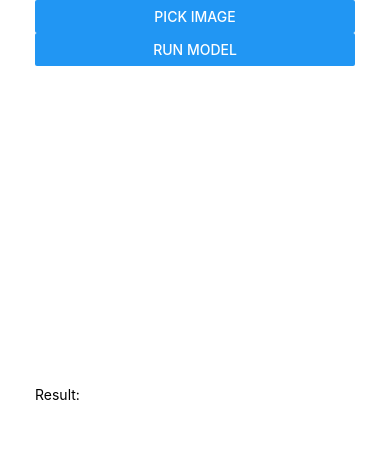
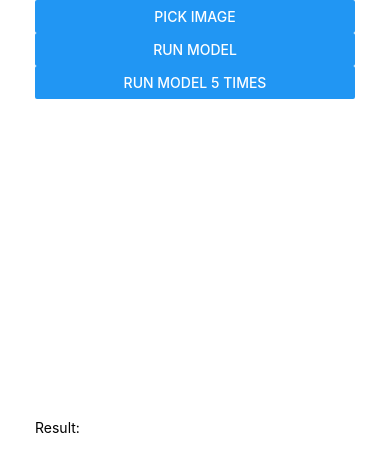
Before and after one commit to swittk/react-native-tensorflow-lite, a React Native app in the folder example/: screen / in a window 390 px wide. Shown: the top 472 px of the page. Built offline with nearby package versions, Linux system fonts and the light colour scheme.

Commit message:
now this is weird, if we call model only once then it does not crash, call it five times however, and it crashses

```diff
--- a/example/src/App.tsx
+++ b/example/src/App.tsx
@@ -28,6 +28,24 @@ export default class App extends React.PureComponent<Props, State> {
       const results = await TensorflowLite.runModelWithFiles({
         model: modelAsset.localUri!,
         files: [imageUri]
+      });
+      this.setState({ results });
+    } catch (e) {
+      Alert.alert(`Run failed with error ${e.message || e.code} (${JSON.stringify(e)})`)
+    }
+  }
+  runModelFiveTimes = async () => {
+    const { imageUri } = this.state;
+    if (!imageUri) {
+      Alert.alert('No Image selected');
+      return;
+    }
+    const modelAsset = Asset.fromModule(require('./face_landmark.tflite'));
+    if (!modelAsset.downloaded) { await modelAsset.downloadAsync() };
+    try {
+      const results = await TensorflowLite.runModelWithFiles({
+        model: modelAsset.localUri!,
+        files: [imageUri, imageUri, imageUri, imageUri, imageUri]
       });
       this.setState({ results });
     } catch (e) {
@@ -69,6 +87,7 @@ export default class App extends React.PureComponent<Props, State> {
         <ScrollView style={{ flex: 1 }}>
           <Button title="Pick image" onPress={this.pickImage} />
           <Button title="Run model" onPress={this.runModel} />
+          <Button title="Run model 5 times" onPress={this.runModelFiveTimes} />
           <Image source={{ uri: imageUri }} style={{ width: 320, height: 320 }} resizeMode='contain' />
           <Text>Result: {JSON.stringify(results)}</Text>
         </ScrollView>
```
Also changed, not shown: 1 other file (tests, documents, lock files or other folders).
